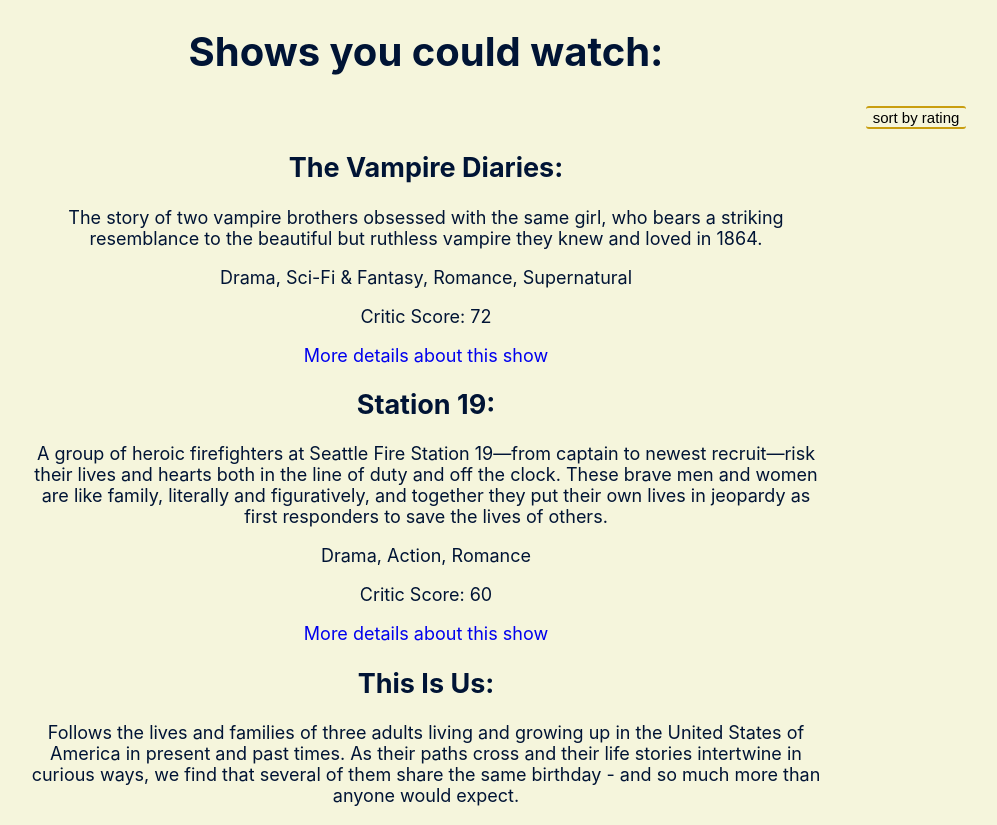
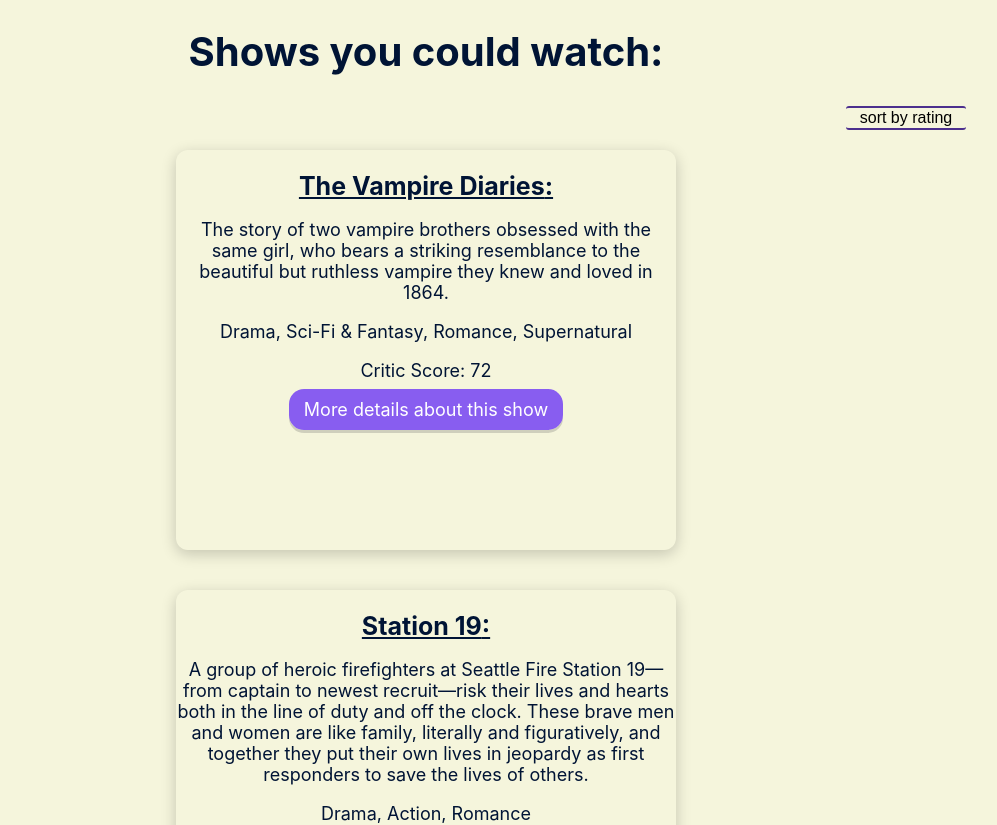
Before and after one commit to Sherinsedalo/shop-app, a React (Create React App) app: page /shows in a window 1280 px wide. Shown: the top 825 px of the page, without its empty margins (214-1211 px from the left). Built offline with nearby package versions, Linux system fonts and the light colour scheme.

Commit message:
adding styling

```diff
--- a/src/pages/Homepage.css
+++ b/src/pages/Homepage.css
@@ -6,14 +6,27 @@
   flex-direction: column;
   align-items: center;
   height: 100vh;
-box-sizing: border-box;
-font-size: 25px;
+  box-sizing: border-box;
+  font-size: 25px;
 }
 
-h3{
-    text-decoration: underline;
+h3 {
+  text-decoration: underline;
 }
-
+.link-container {
+  display: flex;
+  flex-direction: row;
+  align-content: center;
+  gap: 10px;
+}
 .linkBtn {
-   text-decoration: none;
+  text-decoration: none;
+  border: 1px #000 solid;
+  font-size: 20px;
+  border-radius: 15px;
+  padding: 8px;
 }
+.linkBtn:hover {
+  background-color: #d3d3d3;
+  box-shadow: 0px 6px 15px rgba(0, 0, 0, 0.4);
+}
--- a/src/pages/Homepage.js
+++ b/src/pages/Homepage.js
@@ -4,15 +4,15 @@
 export const Homepage = () => {
   return (
     <div className="homepageContainer">
-      <h3>Welcome to the Reader shop!</h3>
+      <h3>Welcome!</h3>
       <p>What would you like to equip your store with?</p>
-      <div>
+      <div className="link-container">
         <Link to="/shop" className="linkBtn">
           {" "}
           Check out our Readers
         </Link>
         <br></br>
-        <Link to="/shows"> Go to the shows</Link>
+        <Link to="/shows" className="linkBtn" > Go to the shows</Link>
       </div>
     </div>
   );
--- a/src/pages/ShowsPage.css
+++ b/src/pages/ShowsPage.css
@@ -1,6 +1,5 @@
 .shows-container {
   display: flex;
-  flex-direction: column;
   align-items: center;
   flex-direction: column;
   min-height: 100vh;
@@ -8,24 +7,58 @@
 }
 
 .show-card {
-  max-width: 800px;
+  display: flex;
+}
+.show-card-content {
+  max-width: 500px;
   text-align: center;
   font-size: 18px;
+  margin: 20px auto;
+  height: 400px;
+  border-radius: 12px;
+  transition: 250ms ease-in-out;
+  box-shadow: 0 4px 15px rgba(0, 0, 0, 0.2);
+}
+.show-card-content:hover {
+  transform: translateY(-10px);
+  box-shadow: 0 8px 20px rgba(0, 0, 0, 0.3);
 }
 
+.show-title {
+  text-decoration: underline;
+}
+
+.details-btn {
+  background: #885df0;
+  padding: 10px 15px;
+  color: #ffffff;
+  border-radius: 15px;
+  box-shadow: 0px 3px 0px #5b5a5a3f;
+  cursor: pointer;
+  position: relative;
+}
+
+.details-btn:hover {
+  background-color: #4c2f8e;
+}
+
+.details-btn:active {
+  top: -1px;
+}
 .sorting-btn {
   margin-left: auto;
   margin-right: 100px;
   border: none;
   border-radius: 3px;
-  border-top: 2px solid #c99e10;
-  border-bottom: 2px solid #c99e10;
+  border-top: 2px solid #4c2f8e;
+  border-bottom: 2px solid #4c2f8e;
   background: none;
-  width: 100px;
-  font-size: 15px;
+  width: 120px;
+  font-size: 16px;
   cursor: pointer;
 }
 
 .sorting-btn:hover {
-  background: #c99e10;
+  background: #a893d7;
+  color: #fff;
 }
--- a/src/pages/ShowsPage.js
+++ b/src/pages/ShowsPage.js
@@ -17,12 +17,13 @@
       <button onClick={() => setSorted(!sorted)} className="sorting-btn">
         {!sorted ? "sort by rating" : "reset sorting"}
       </button>
+
       {sortedShows.length === 0 ? (
         <p>information is loading...</p>
       ) : (
         sortedShows.map((show) => (
-          <div key={show.id} className="show-card">
-            <h2>{show.title}:</h2>
+          <div key={show.id} className="show-card-content">
+            <h2 className="show-title">{show.title}:</h2>
             <p>{show.plot_overview}</p>
             <p>{show.genre_names.join(", ")}</p>
             <p>Critic Score: {show.critic_score}</p>
```
